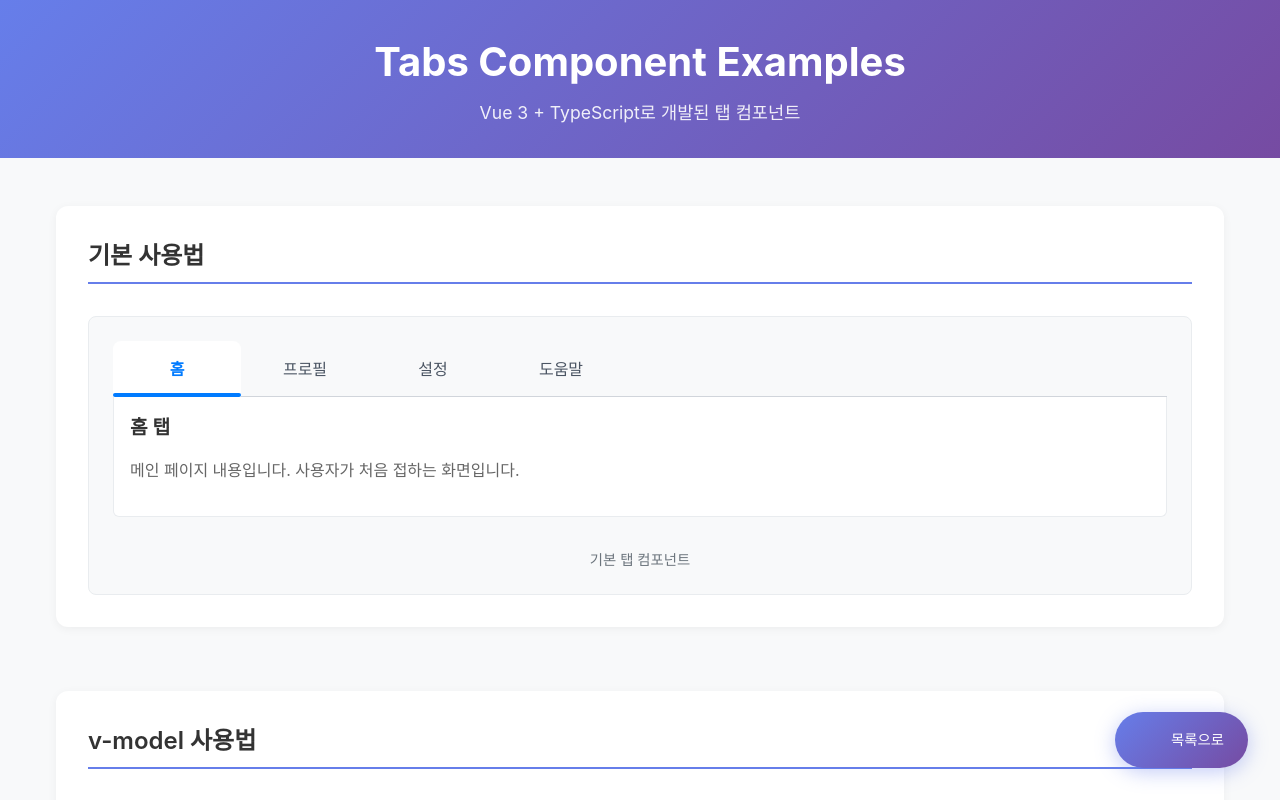
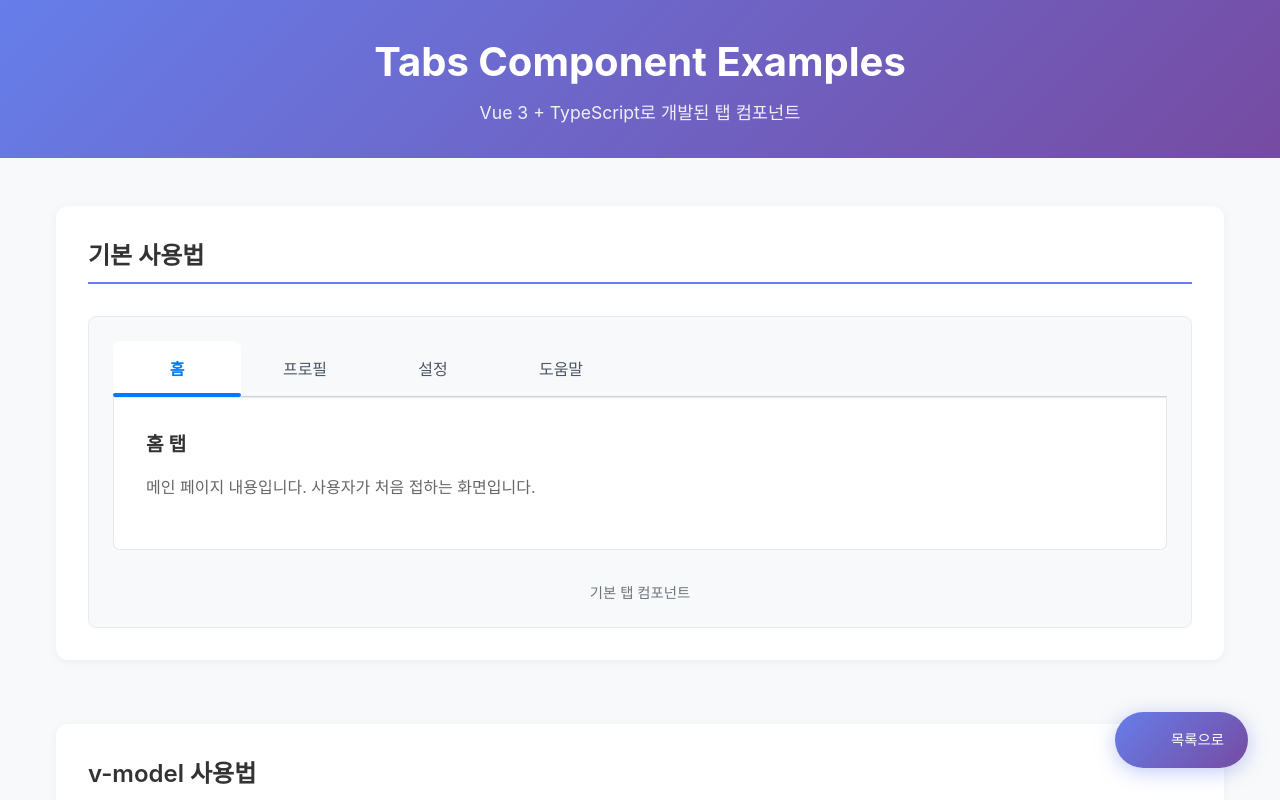
Before and after one commit to maeumop/vue-components, a Vue app: page /components/tabs in a window 1280 px wide. Shown: the top 800 px of the page. Built offline with nearby package versions, Linux system fonts and the light colour scheme; some icons are missing; the HTML template or start-up script is replaced by a standard one.

Commit message:
tab component css 수정

```diff
--- a/src/components/Tabs/ex.vue
+++ b/src/components/Tabs/ex.vue
@@ -429,14 +429,7 @@ const toggleDisabled = (index: number): void => {
 
 .tab-content {
   padding: 1rem;
-  background: white;
-  border-radius: 0 0 6px 6px;
-  border: 1px solid #e9ecef;
-  border-top: none !important;
-
-  &.none-border {
-    border: none !important;
-  }
+  background: transparent;
 
   h3 {
     margin: 0 0 1rem 0;
--- a/src/components/Tabs/index.vue
+++ b/src/components/Tabs/index.vue
@@ -13,7 +13,6 @@ import {
 import type { TabsEmits, TabsProps } from './types.d';
 
 const props = withDefaults(defineProps<TabsProps>(), {
-  inBox: false,
   activeTab: 0,
   variant: 'default',
   transition: 'slide',
@@ -111,7 +110,7 @@ const setIndex = (index: number): void => {
         </li>
       </ul>
     </div>
-    <div :class="['tab-contents', props.inBox && 'in-box']">
+    <div class="tab-contents">
       <div ref="transitionWrapper" class="transition-wrapper">
         <Transition :name="currentTransition" mode="out-in">
           <div :key="`tab-content-${active}`" class="tab-panel">
--- a/src/components/Tabs/style.scss
+++ b/src/components/Tabs/style.scss
@@ -116,14 +116,10 @@
 
   .tab-contents {
     width: 100%;
-    &.in-box {
-      padding: 1rem;
-      border-width: 0 0.1rem 0.1rem 0.1rem;
-      border-style: solid;
-      border-color: vars.$gray-300;
-      border-radius: 0 0 0.4rem 0.4rem;
-      background: vars.$white;
-    }
+    padding: 1rem;
+    border: 1px solid vars.$gray-200;
+    border-radius: 0 0 0.4rem 0.4rem;
+    background: vars.$white;
   }
 }
 
--- a/src/components/Tabs/types.d.ts
+++ b/src/components/Tabs/types.d.ts
@@ -5,7 +5,6 @@ export type TabsTransition = (typeof tabsTransition)[keyof typeof tabsTransition
 
 export interface TabsProps {
   tabItems: string[];
-  inBox?: boolean;
   activeTab?: number;
   disabled?: boolean[];
   variant?: TabsVariant;
--- a/src/components/Tooltip/types.d.ts
+++ b/src/components/Tooltip/types.d.ts
@@ -33,9 +33,9 @@ export interface TooltipProps {
 
 export interface TooltipSlots {
   /** 기본 슬롯 - 툴팁이 감쌀 요소 */
-  default: (props: { toggle: () => void }) => any;
+  default: (props: { toggle: () => void }) => unknown;
   /** 커스텀 내용 슬롯 */
-  content: (props: { close: () => void }) => any;
+  content: (props: { close: () => void }) => unknown;
 }
 
 export interface TooltipEmits {
```
